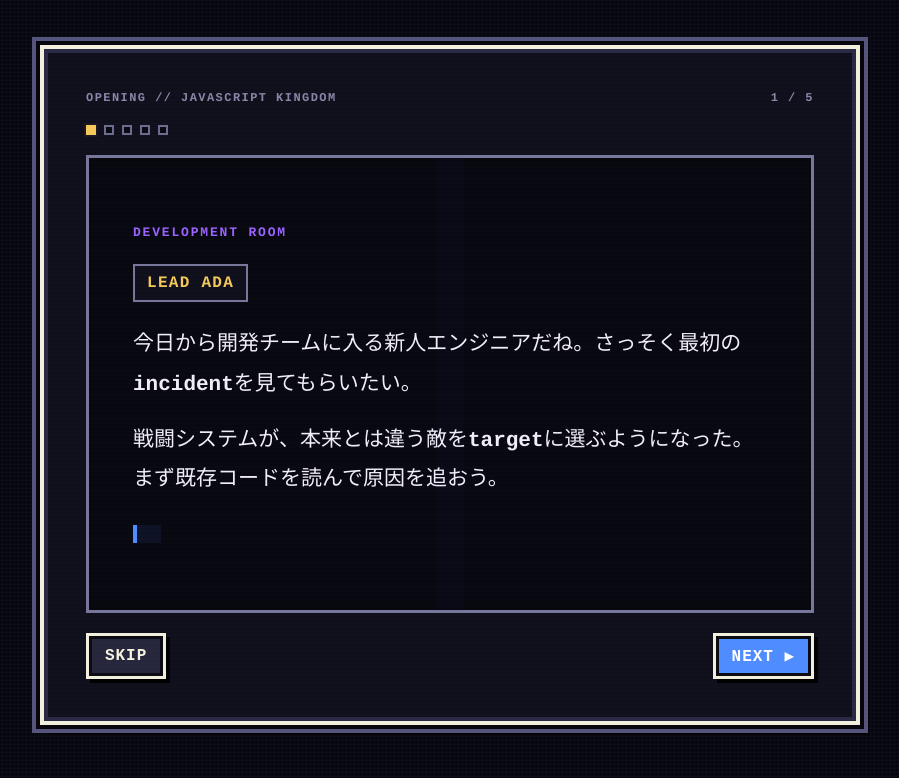
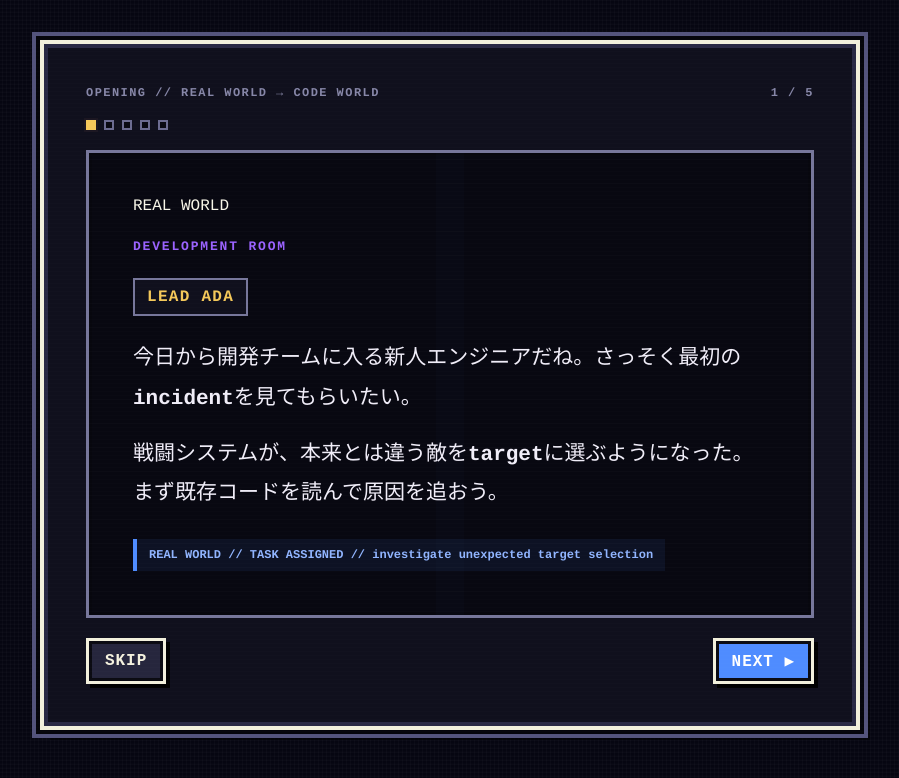
Before and after one commit to mui-1729/code-reading-rpg, a React (Vite) app: page / in a window 1280 px wide. Both pictures are taken after a click on the button "START". Shown: the top 778 px of the page, without its empty margins (190-1089 px from the left). Built offline with nearby package versions, Linux system fonts and the light colour scheme.

Commit message:
feat: show real and code world opening layers

```diff
--- a/src/routeComponents.tsx
+++ b/src/routeComponents.tsx
@@ -12,6 +12,7 @@ import {
   JAVASCRIPT_OPENING_STORAGE_KEY,
   javascriptOpeningScenes,
 } from './story/javascriptOpening'
+import type { StoryWorldLayer } from './story/types'
 
 const javascriptBattleRouteApi = getRouteApi('/javascript/battle/$battleId')
 const typescriptBattleRouteApi = getRouteApi('/typescript/battle/$battleId')
@@ -20,11 +21,19 @@ const createRunSeed = () => crypto.randomUUID()
 type SupportedAreaId = typeof JAVASCRIPT_AREA_ID | typeof TYPESCRIPT_AREA_ID
 
 const openingSystemLines: Record<string, string> = {
-  kingdom: 'SYSTEM STATUS // ALL SERVICES ONLINE',
-  error: 'ALERT // combat.target -> unexpected enemy',
-  ada: 'TASK // read existing code -> explain behavior -> fix',
-  byte: 'DEBUG LOG // values OK / target selection WRONG',
+  briefing: 'REAL WORLD // TASK ASSIGNED // investigate unexpected target selection',
+  incident: 'INCIDENT // values OK / selected target WRONG',
+  connect: 'CONNECT // runtime model -> CODE WORLD // code = world rule',
+  grassland: 'CODE WORLD // symptom synchronized with REAL WORLD incident',
   mission: 'OBJECTIVE // HUB: BYTE -> WEST: JAVASCRIPT GRASSLAND',
+}
+
+const storyLayerLabels: Record<StoryWorldLayer, string> = {
+  'real-world': 'REAL WORLD',
+  connect: 'CONNECT',
+  'code-world': 'CODE WORLD',
+  remote: 'REMOTE LINK',
+  return: 'RETURN // REAL WORLD',
 }
 
 const hasExistingRun = () => {
@@ -99,7 +108,7 @@ export function HomePage() {
       <main className="app-shell opening-shell title-screen">
         <section className="opening-panel pixel-window" aria-label="JavaScript opening story">
           <div className="opening-progress">
-            <span>OPENING // JAVASCRIPT KINGDOM</span>
+            <span>OPENING // REAL WORLD → CODE WORLD</span>
             <span>{openingIndex + 1} / {javascriptOpeningScenes.length}</span>
           </div>
 
@@ -112,7 +121,14 @@ export function HomePage() {
             ))}
           </div>
 
-          <section className="opening-scene pixel-inner-window" key={scene.id}>
+          <section
+            className={`opening-scene pixel-inner-window is-${scene.layer}`}
+            key={scene.id}
+            data-story-layer={scene.layer}
+          >
+            <div className={`opening-layer-badge is-${scene.layer}`}>
+              {storyLayerLabels[scene.layer]}
+            </div>
             <div className="opening-kicker">{scene.kicker}</div>
             <div className="opening-speaker">{scene.speaker}</div>
             <div className="opening-copy">
@@ -126,7 +142,7 @@ export function HomePage() {
               SKIP
             </button>
             <button type="button" className="primary-button" onClick={next}>
-              {isLast ? '▶ Hubへ出発' : 'NEXT ▶'}
+              {isLast ? '▶ EXPLORE CODE WORLD' : 'NEXT ▶'}
             </button>
           </div>
         </section>
@@ -138,11 +154,11 @@ export function HomePage() {
     <main className="app-shell intro-shell title-screen">
       <section className="hero-panel pixel-window title-window">
         <div className="title-stars" aria-hidden="true">✦ · ✧ · ✦</div>
-        <div className="eyebrow">JAVASCRIPT + TYPESCRIPT // CODE READING</div>
+        <div className="eyebrow">REAL WORLD × CODE WORLD // CODE READING RPG</div>
         <h1>
           CODE<span>//</span>READ <em>RPG</em>
         </h1>
-        <p className="hero-copy">技の説明はない。コードを読んで、戦況を変えろ。</p>
+        <p className="hero-copy">現実のincidentを、CODE WORLDでコードを読んで解決する。</p>
 
         <div className="title-scene" aria-hidden="true">
           <div className="pixel-moon" />
@@ -176,7 +192,7 @@ export function HomePage() {
           )}
         </nav>
 
-        <div className="title-footer">8-BIT CODE READING SYSTEM // RPG LOOP</div>
+        <div className="title-footer">REAL INCIDENT // CODE WORLD // READ THE RULES</div>
       </section>
     </main>
   )
```
